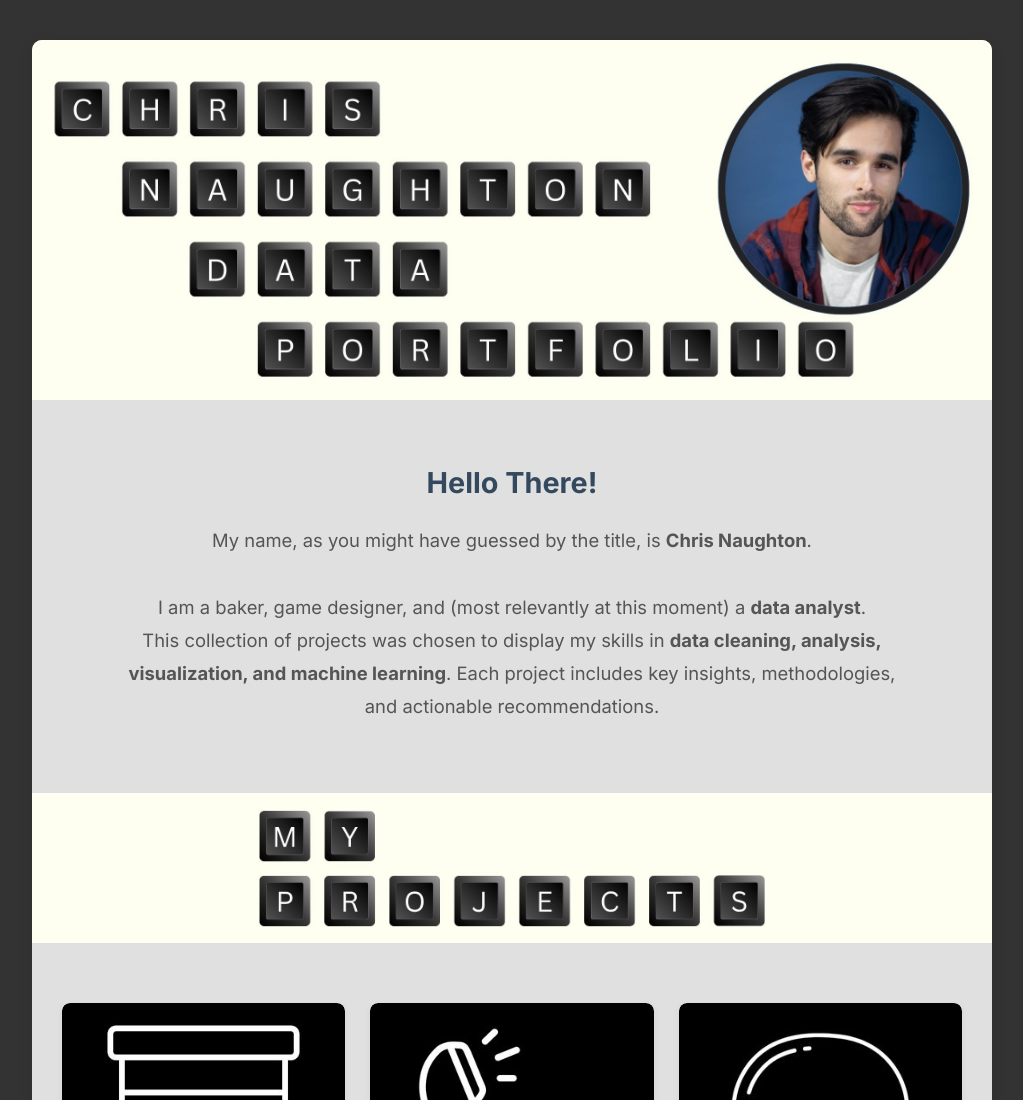
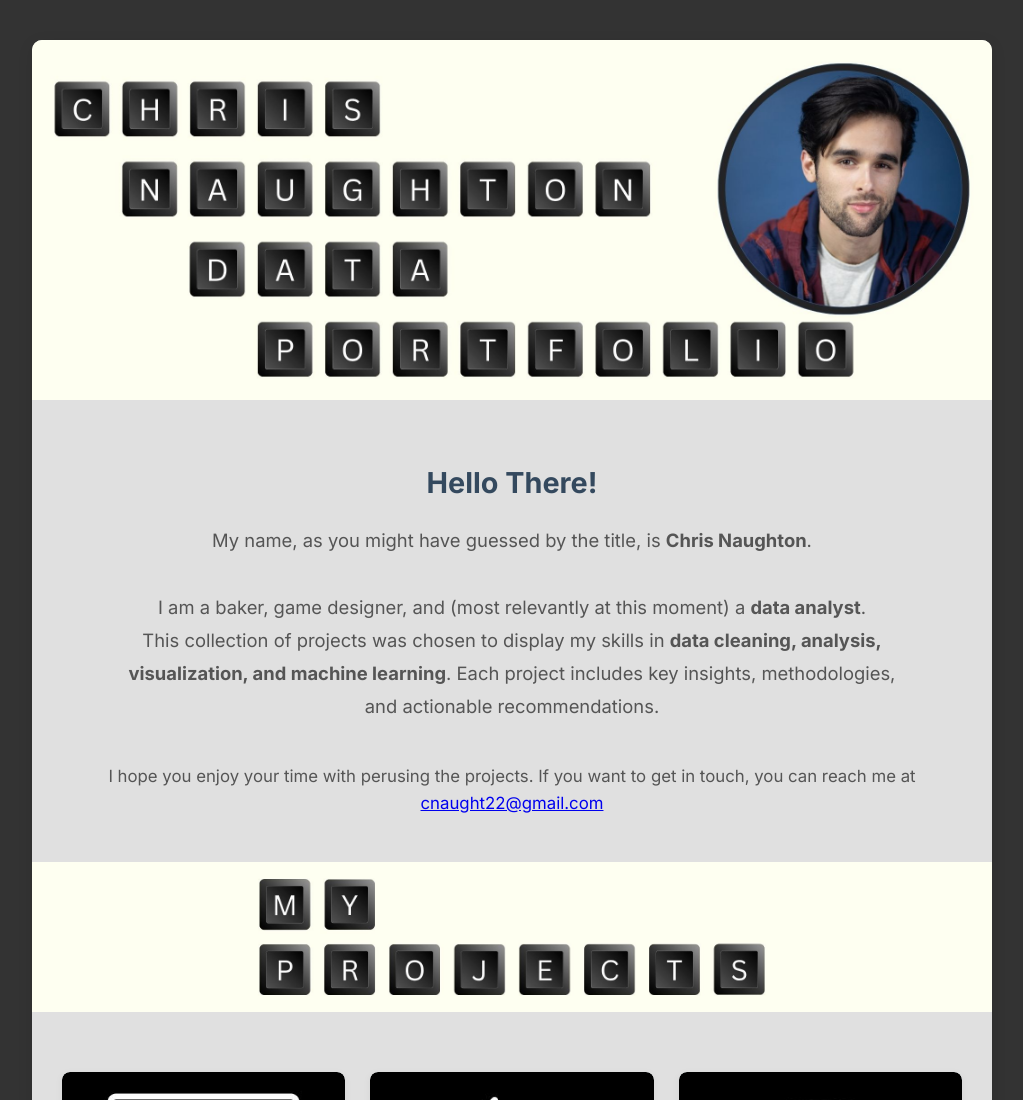
Before and after one commit to chrisnaughton/chrisnaughton.github.io, a plain HTML site: page index.html in a window 1280 px wide. Shown: the top 1100 px of the page, without its empty margins (128-1151 px from the left). Drawn offline with Linux system fonts and the light colour scheme.

Commit message:
Update index.html

```diff
--- a/index.html
+++ b/index.html
@@ -20,6 +20,8 @@
                 I am a baker, game designer, and (most relevantly at this moment) a <strong>data analyst</strong>. <br>
                 This collection of projects was chosen to display my skills in <strong>data cleaning, analysis, visualization, and machine learning</strong>. Each project includes key insights, methodologies, and actionable recommendations.
             </p>
+           <p>I hope you enjoy your time with perusing the projects. If you want to get in touch, you can reach me at <a href="mailto:cnaught22@gmail.com">cnaught22@gmail.com</a></p>
+
         </div>
 
         <div class="banner-section"> <!-- Updated class to banner-section -->
```
